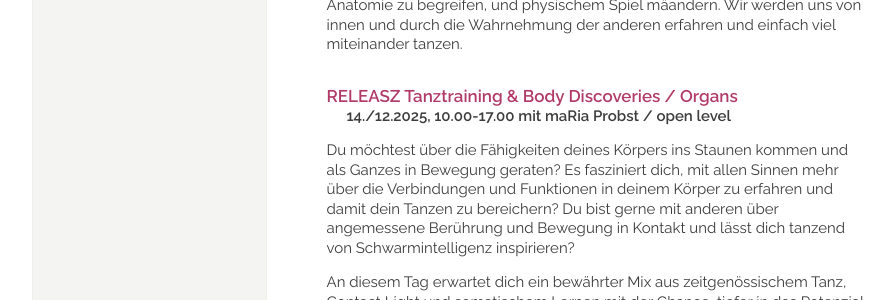
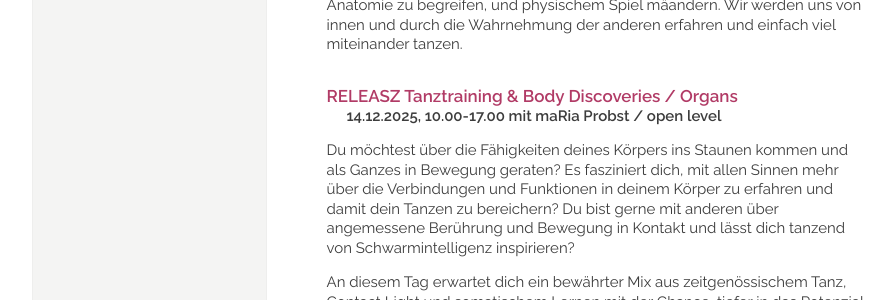
Before and after one commit to manulari/rollingpointat, a Jekyll site: the page built from _pages_de/wsws2024.md, in a window 1280 px wide and 900 px high, scrolled down 1453 px. Shown: the part 153-453 px from the top of the window, without its empty margins (152-1047 px from the left). Built offline with Jekyll 4.4.1, drawn with Linux system fonts in a browser that asks for light colours; comment, search, counter and statistics services are not loaded; some of the changed text lies outside the part shown.

Commit message:
Update page (de) “wsws2024”

```diff
--- a/_pages_de/wsws2024.md
+++ b/_pages_de/wsws2024.md
@@ -12,7 +12,7 @@ language: de
 **20./21.9.2025 [RELEASZ Tanztraining & Body Discoveries / Fascia and Fluids](#faszien)
 mit maRia Probst**
 
-**14./12.2025 [RELEASZ Tanztraining & Body Discoveries / Organs](#organs)
+**14.12.2025 [RELEASZ Tanztraining & Body Discoveries / Organs](#organs)
 mit maRia Probst**
 
 **31.1./1.2.2026 [Liquid Motion - Contact Flying Skills](#flyingskills)**\
@@ -43,7 +43,7 @@ In diesem Sinne werden wir an diesem Wochenende zwischen Tanzimprovisation, Info
 
 #### RELEASZ Tanztraining & Body Discoveries / Organs
 
-**14./12.2025, 10.00-17.00 mit maRia Probst / open level**
+**14.12.2025, 10.00-17.00 mit maRia Probst / open level**
 
 Du möchtest über die Fähigkeiten deines Körpers ins Staunen kommen und als Ganzes in Bewegung geraten? Es fasziniert dich, mit allen Sinnen mehr über die Verbindungen und Funktionen in deinem Körper zu erfahren und damit dein Tanzen zu bereichern? Du bist gerne mit anderen über angemessene Berührung und Bewegung in Kontakt und lässt dich tanzend von Schwarmintelligenz inspirieren?
 
```
